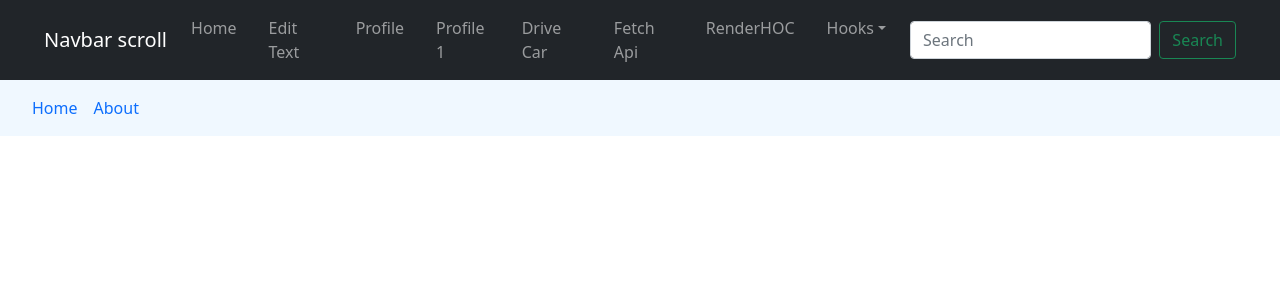
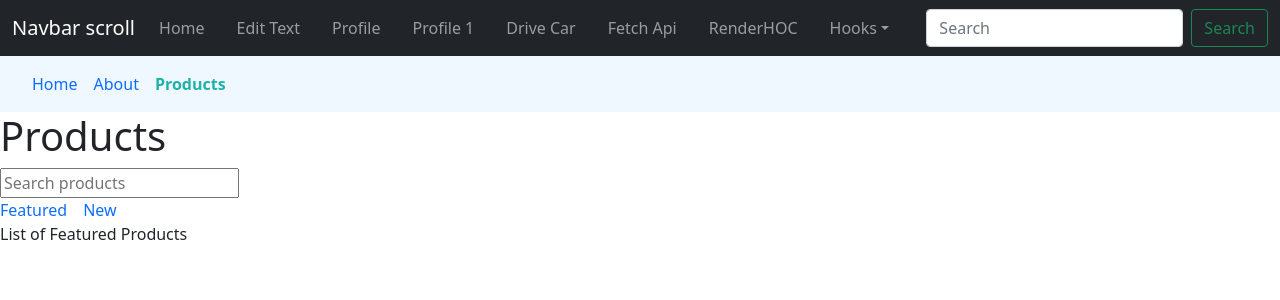
Before and after one commit to BishwajeetSamal/react-tube, a React (Create React App) app: page /products in a window 1280 px wide. Shown: the top 300 px of the page. Built offline with nearby package versions, Linux system fonts and the light colour scheme.

Commit message:
products page nested routing apply

```diff
--- /dev/null
+++ b/src/ReactRouter/FeaturedProducts.js
@@ -0,0 +1,7 @@
+import React from "react";
+
+function FeaturedProducts() {
+  return <div>List of Featured Products</div>;
+}
+
+export default FeaturedProducts;
--- a/src/ReactRouter/NavbarOne.js
+++ b/src/ReactRouter/NavbarOne.js
@@ -9,12 +9,15 @@
   };
   return (
     <div>
-      <nav>
+      <nav className="primary-nav">
         <NavLink style={navStyleLinks} to="/home">
           Home
         </NavLink>
         <NavLink style={navStyleLinks} to="/about">
           About
+        </NavLink>
+        <NavLink style={navStyleLinks} to="/products">
+          Products
         </NavLink>
       </nav>
     </div>
--- /dev/null
+++ b/src/ReactRouter/NewProducts.js
@@ -0,0 +1,7 @@
+import React from "react";
+
+function NewProducts() {
+  return <div>List of New Products</div>;
+}
+
+export default NewProducts;
--- /dev/null
+++ b/src/ReactRouter/NoMatch.js
@@ -0,0 +1,11 @@
+import React from "react";
+
+function NoMatch() {
+  return (
+    <div>
+      <h1>Page not found</h1>
+    </div>
+  );
+}
+
+export default NoMatch;
--- a/src/ReactRouter/OrderSummary.js
+++ b/src/ReactRouter/OrderSummary.js
@@ -1,9 +1,11 @@
 import React from "react";
-
+import { useNavigate } from "react-router-dom";
 function OrderSummary() {
+  const navigate = useNavigate();
   return (
     <div>
       <h1>Order Summary !</h1>
+      <button onClick={() => navigate(-1)}>Go Back</button>
     </div>
   );
 }
--- /dev/null
+++ b/src/ReactRouter/Products.js
@@ -0,0 +1,17 @@
+import React from "react";
+import { Link, Outlet } from "react-router-dom";
+function Products() {
+  return (
+    <div>
+      <h1>Products</h1>
+      <input type="search" placeholder="Search products" />
+      <nav>
+        <Link to="featured">Featured</Link>
+        <Link to="new">New</Link>
+      </nav>
+      <Outlet />
+    </div>
+  );
+}
+
+export default Products;
--- a/src/ReactRouter/mainApp.js
+++ b/src/ReactRouter/mainApp.js
@@ -4,6 +4,10 @@
 import About from "./About";
 import NavbarOne from "./NavbarOne";
 import OrderSummary from "./OrderSummary";
+import NoMatch from "./NoMatch";
+import Products from "./Products";
+import FeaturedProducts from "./FeaturedProducts";
+import NewProducts from "./NewProducts";
 function mainApp() {
   return (
     <div>
@@ -12,6 +16,12 @@
         <Route path="/home" element={<Home1 />} />
         <Route path="/about" element={<About />} />
         <Route path="/order-summary" element={<OrderSummary />} />
+        <Route path="/products" element={<Products />}>
+          <Route index element={<FeaturedProducts />} />
+          <Route path="featured" element={<FeaturedProducts />} />
+          <Route path="new" element={<NewProducts />} />
+        </Route>
+        <Route path="*" element={<NoMatch />} />
       </Routes>
     </div>
   );
--- a/src/css/index.css
+++ b/src/css/index.css
@@ -27,7 +27,7 @@
   color: rgb(37, 37, 37) !important;
 }
 
-nav {
+.primary-nav {
   background-color: aliceblue;
   padding: 16px 32px;
 }
```
